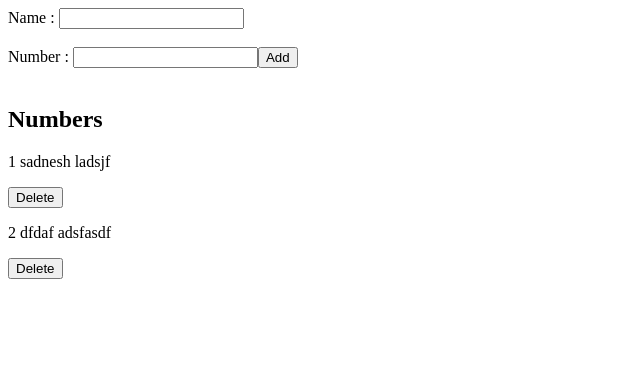
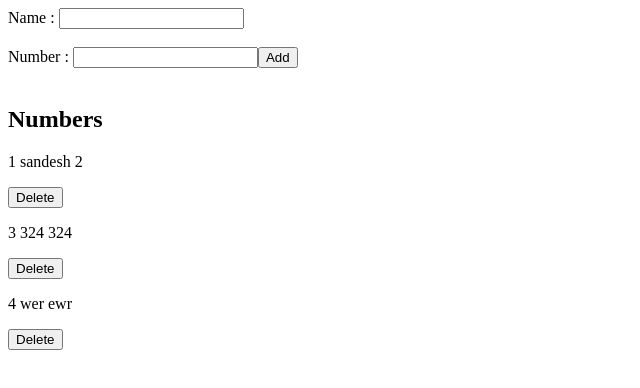
Before and after one commit to psandesh64/MERN_form, a React (Vite) app in the folder formReactProject/: page / in a window 1280 px wide. Shown: the top 388 px of the page, without its empty margins (0-640 px from the left). Built offline with nearby package versions, Linux system fonts and the light colour scheme; data requests are answered from the project's data file.

Commit message:
sixth commit

```diff
--- a/formReactProject/db.json
+++ b/formReactProject/db.json
@@ -2,13 +2,18 @@
   "phonebook": [
     {
       "id": 1,
-      "name": "sadnesh",
-      "number": "ladsjf"
+      "name": "sandesh",
+      "number": "2"
     },
     {
-      "id": 2,
-      "name": "dfdaf",
-      "number": "adsfasdf"
+      "id": 3,
+      "name": "324",
+      "number": "324"
+    },
+    {
+      "id": 4,
+      "name": "wer",
+      "number": "ewr"
     }
   ]
 }
--- a/formReactProject/src/App.jsx
+++ b/formReactProject/src/App.jsx
@@ -18,8 +18,9 @@ const App = () => {
   },[])
   const handleChange = (e) => {
     e.preventDefault()
+    const newId = persons.length > 0 ? persons[persons.length - 1].id + 1 : 1;
     const phonebookObj = {
-      id : persons[persons.length-1].id + 1,
+      id : newId,
       name :formArray.name,
       number:formArray.number
     }
```
